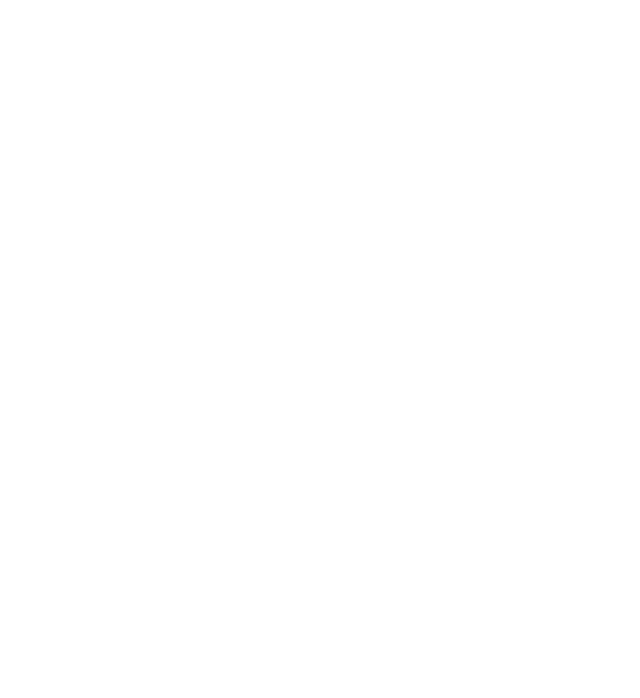
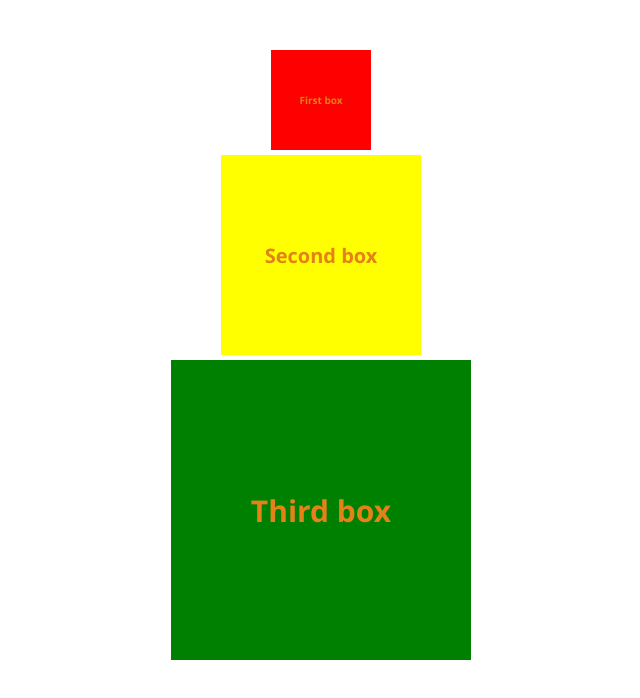
Before and after one commit to miksturchik/js_pro-lesson-4, a React (Create React App) app: page / in a window 1280 px wide. Shown: the top 698 px of the page, without its empty margins (319-959 px from the left). Built offline with nearby package versions, Linux system fonts and the light colour scheme.

Commit message:
init (task 13) : add solution for task 13

```diff
--- /dev/null
+++ b/src/Boxes.css
@@ -0,0 +1,43 @@
+.small {
+    height: 100px;
+    width: 100px;
+    background-color: red;
+    margin: 0 auto;
+}
+
+.medium {
+    height: 200px;
+    width: 200px;
+    background-color: yellow;
+    margin:0 auto;
+}
+
+.big {
+    height: 300px;
+    width: 300px;
+    background-color: green;
+    margin: 0 auto;
+}
+
+div {
+    text-align: center;
+    display: flex;
+    align-items: center;
+    justify-content: center;
+
+    }
+
+#root {
+    display: flex;
+    flex-direction: column;
+    width: 100%;
+    margin: 50px auto;
+    gap: 5px;
+}
+
+p {
+    color: rgb(228, 129, 23);
+    font-family: "Segoe UI", Tahoma, Geneva, Verdana, sans-serif;
+    font-weight: 800;
+    font-style: bold;
+}
--- /dev/null
+++ b/src/Boxes.js
@@ -0,0 +1,15 @@
+import "./Boxes.css";
+
+function Boxes({ cssClass, label, titleSize }) {
+    const textStyle = {
+        fontSize: titleSize + "px",
+    };
+
+    return (
+        <div className={cssClass}>
+            <p style={textStyle}>{label}</p>
+        </div>
+    );
+}
+
+export default Boxes;
--- a/src/index.js
+++ b/src/index.js
@@ -1,11 +1,13 @@
 import React from "react";
 import ReactDOM from "react-dom/client";
 import "./index.css";
-import App from "./App";
+import Boxes from "./Boxes";
 
 const root = ReactDOM.createRoot(document.getElementById("root"));
 root.render(
     <React.StrictMode>
-        <App />
+        <Boxes titleSize={10} label="First box" cssClass="small" />
+        <Boxes titleSize={20} label="Second box" cssClass="medium" />
+        <Boxes titleSize={30} label="Third box" cssClass="big" />
     </React.StrictMode>,
 );
```
